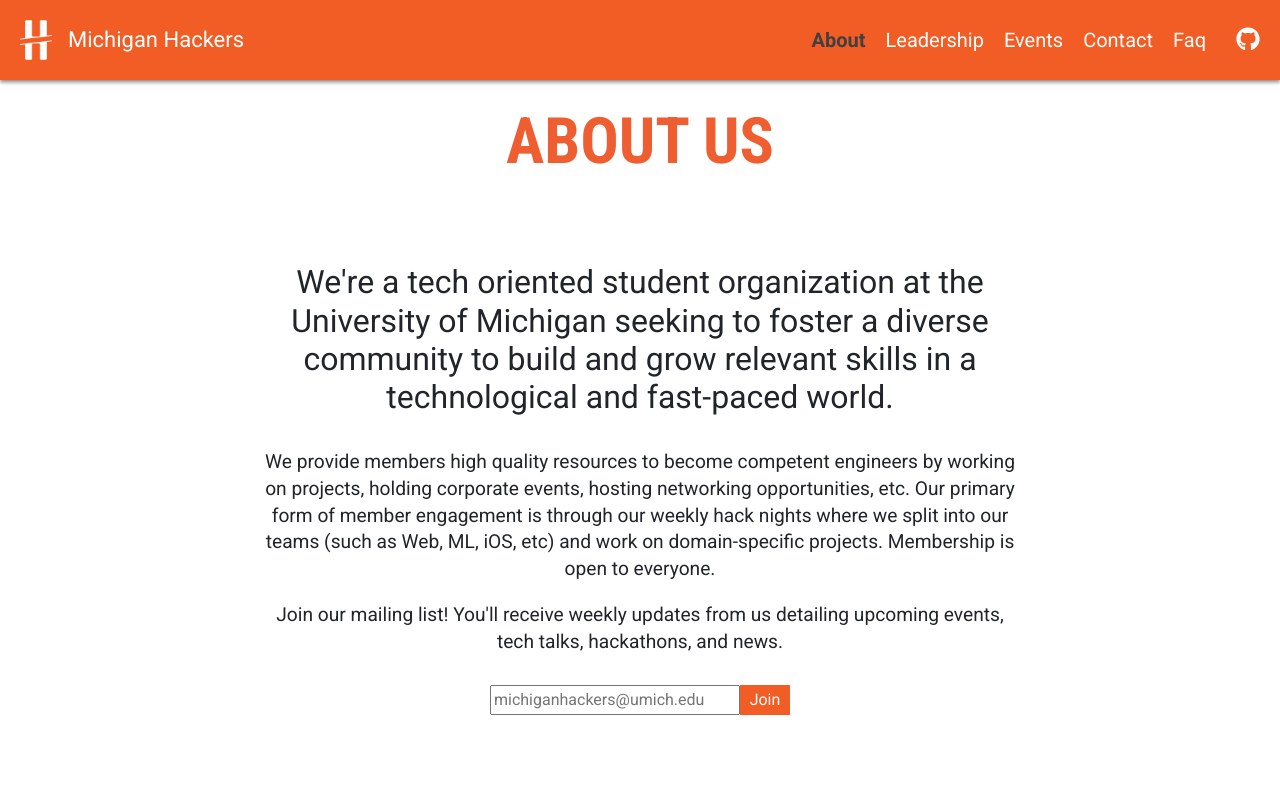
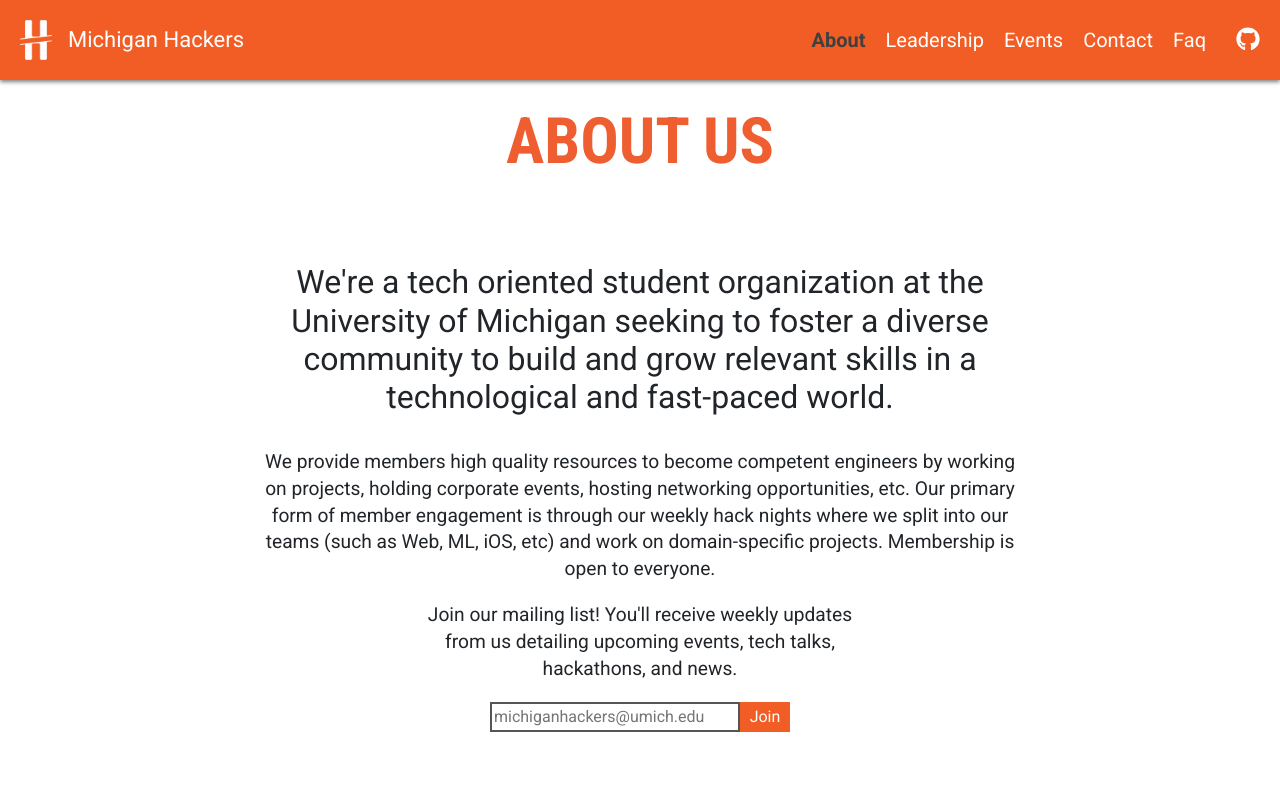
Before and after one commit to michiganhackers/mh-web-new, a React (Create React App) app: page /about in a window 1280 px wide. Shown: the top 800 px of the page. Built offline with nearby package versions, Linux system fonts and the light colour scheme; no server answers.

Commit message:
Adjust mailing list form styles

```diff
--- a/src/components/MailingList/MailingList.jsx
+++ b/src/components/MailingList/MailingList.jsx
@@ -5,10 +5,12 @@ import { addEmailFetch } from "./MailingListFetch";
 
 const EmailForm = styled.form`
     text-align: center;
+    width: min(60%, 600px);
+    margin: auto;
 `;
 const EmailInputBox = styled.input`
     min-width: 250px;
-    size: 30px;
+    border: #555555 solid 2px;
 `;
 const EmailSubmitButton = styled.input`
     background-color: #f15d24;
@@ -19,7 +21,6 @@ const EmailSubmitButton = styled.input`
     padding-bottom: 3px;
     cursor: pointer;
     min-width: 50px;
-    margin-top: 10px;
 `;
 
 class MailingList extends React.Component {
```
